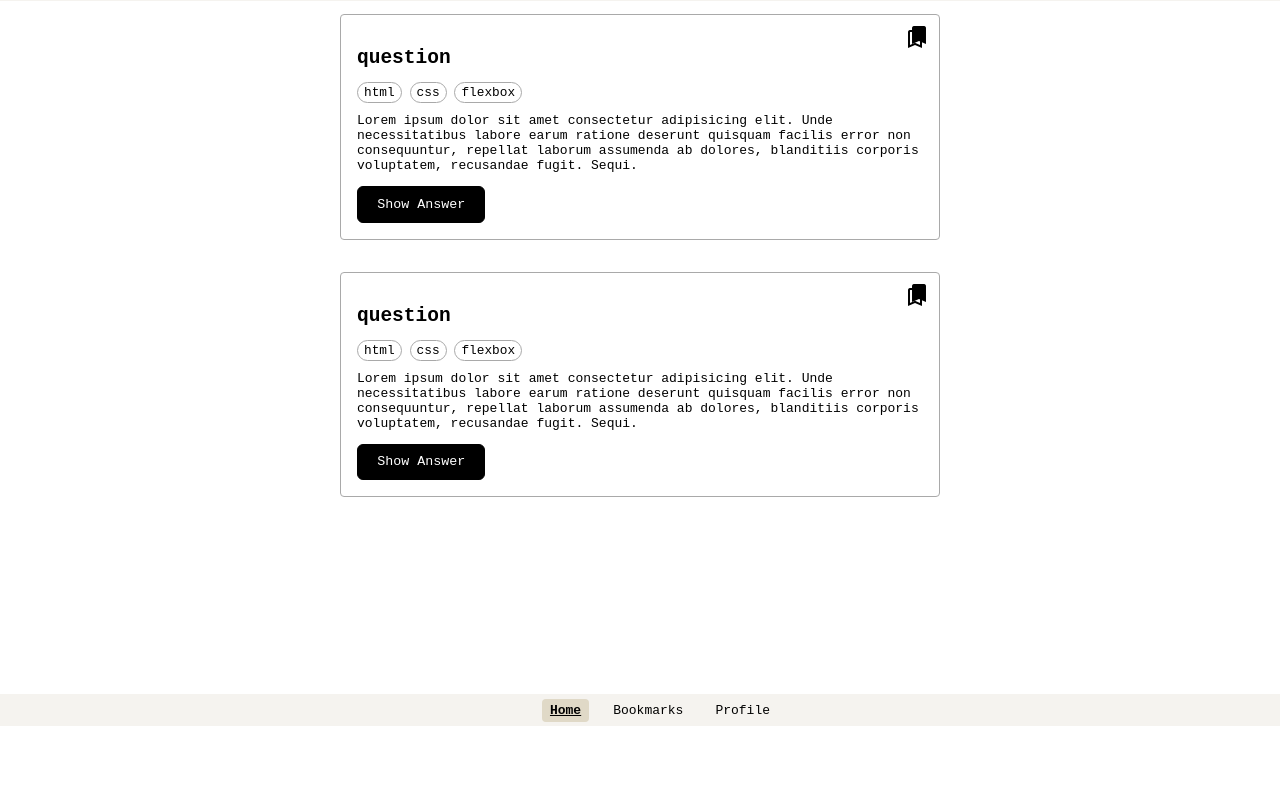
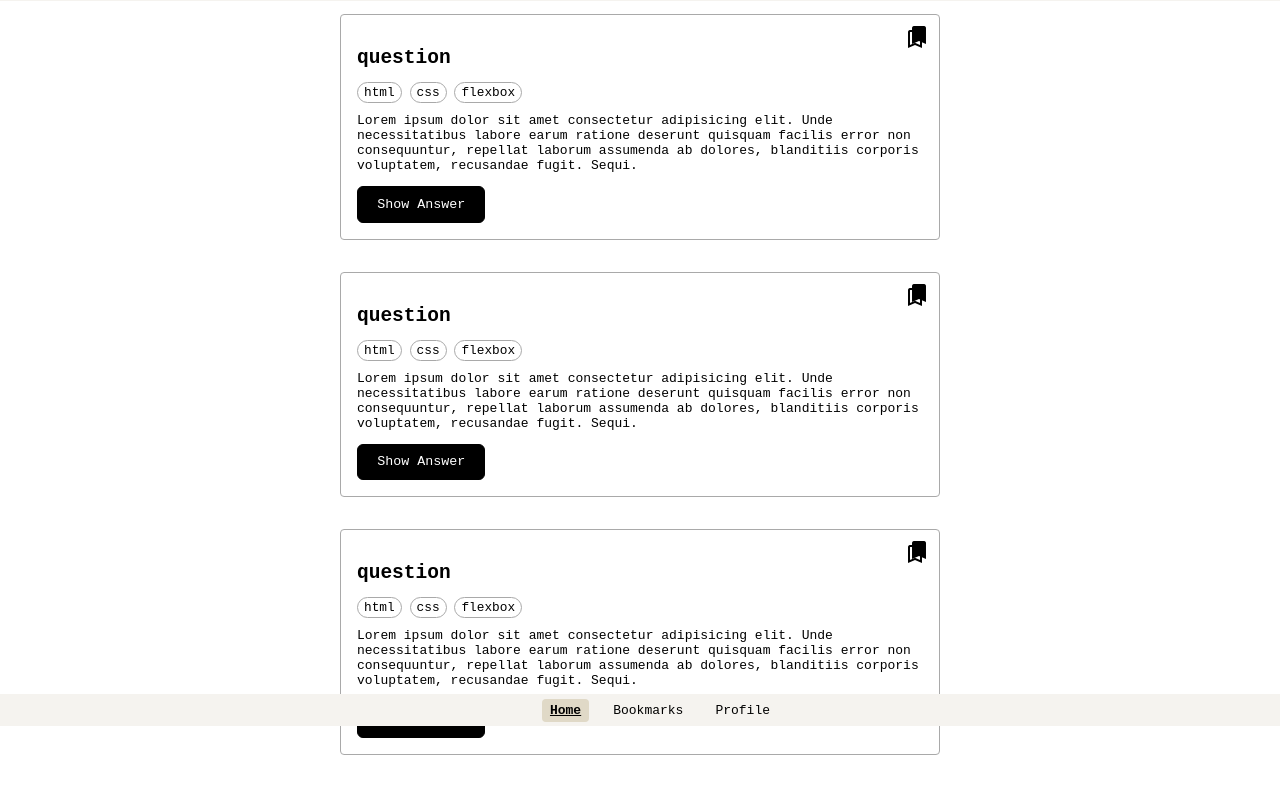
Before and after one commit to Testo-saurus/quiz-app, a website: page index.html in a window 1280 px wide. Shown: the part 74-868 px from the top of the page. Before the commit the page ends 800 px from the top, so only its background shows below. Drawn offline with Linux system fonts and the light colour scheme.

Commit message:
add more cards

```diff
--- a/global.css
+++ b/global.css
@@ -31,6 +31,7 @@ body {
   min-height: 100vh; /* 100% viewhight needed in order to make pushing down the navbar */
   font-family: monospace;
   overscroll-behavior-y: none;
+  overscroll-behavior-x: none;
   margin: 0; /* Reset all margins */
   padding: 0; /* Reset all padding */
   margin-top: 0;
--- a/index.html
+++ b/index.html
@@ -63,6 +63,30 @@
 
         <button class="card-button">Show Answer</button>
       </article>
+
+      <article class="card">
+        <h2>question</h2>
+
+        <span class="material-icons bookmark-icon-border">bookmark_border</span>
+        <!-- Unfilled/outlined bookmark -->
+        <span class="material-icons bookmark-icon-filled">bookmark</span>
+        <!-- Filled bookmark -->
+
+        <div class="tags">
+          <span class="tag">html</span>
+          <span class="tag">css</span>
+          <span class="tag">flexbox</span>
+        </div>
+
+        <p>
+          Lorem ipsum dolor sit amet consectetur adipisicing elit. Unde
+          necessitatibus labore earum ratione deserunt quisquam facilis error
+          non consequuntur, repellat laborum assumenda ab dolores, blanditiis
+          corporis voluptatem, recusandae fugit. Sequi.
+        </p>
+
+        <button class="card-button">Show Answer</button>
+      </article>
     </main>
 
     <nav class="navbar">
```
Also changed, not shown: bookmarks.html (+22 -0 lines).
